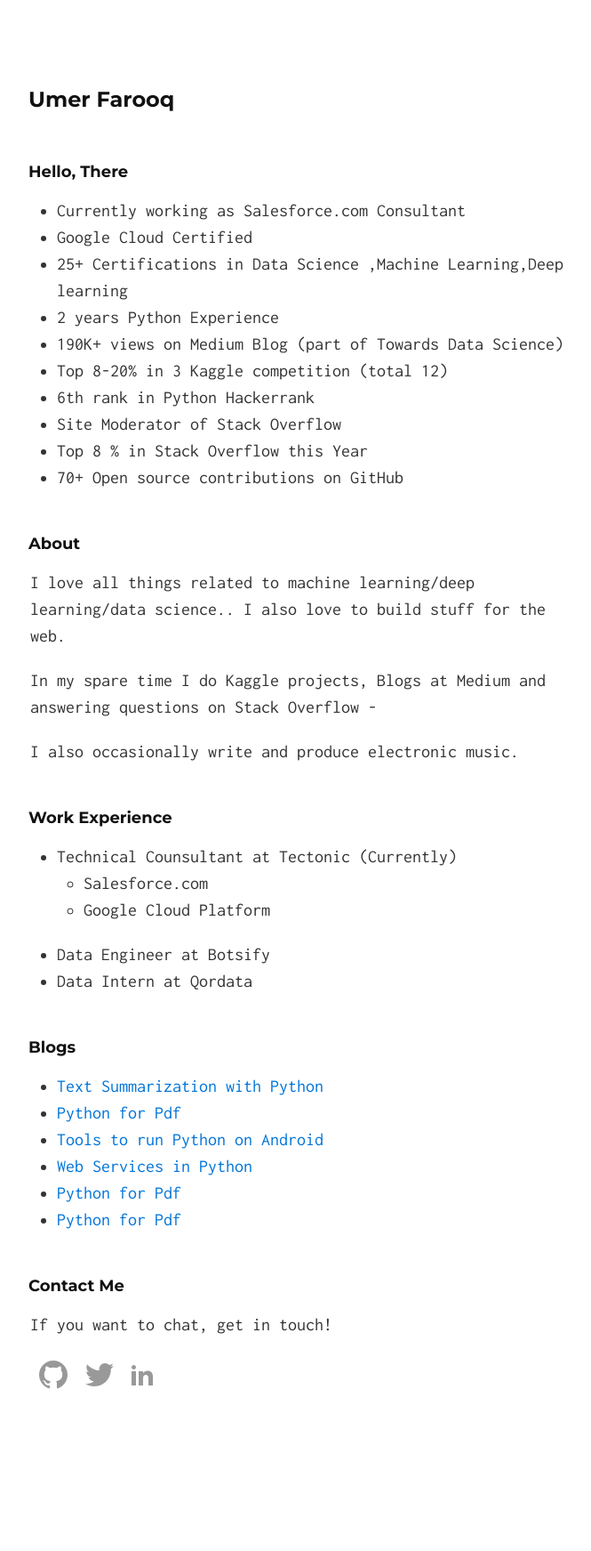
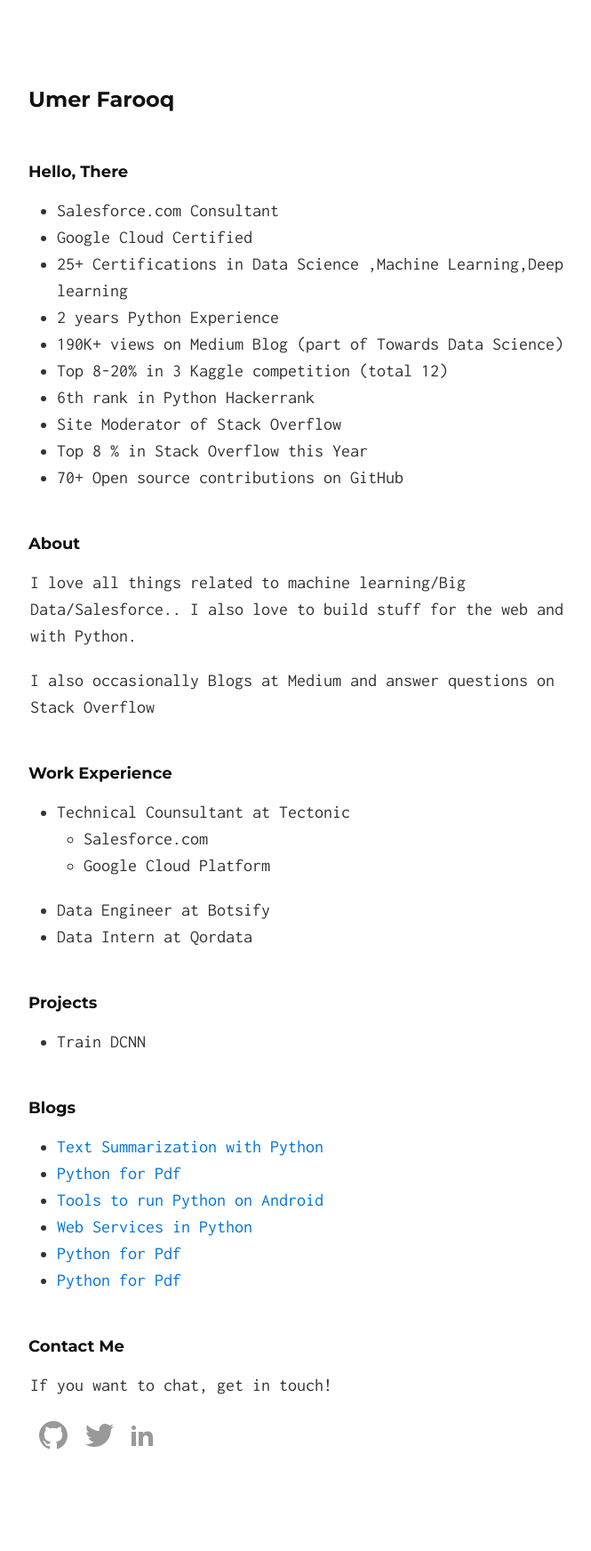
Before and after one commit to umer7/umer7.github.io, a Jekyll site: the page built from index.md, in a window 1280 px wide. Shown: the whole page at 89% size, without its empty margins (306-971 px from the left). Built offline with Jekyll 4.4.1, drawn with Linux system fonts in a browser that asks for light colours; our own code applies the rules of GitHub Pages for plain Markdown files; before the commit the page ends 1675 px from its top, so only the background shows below that.

Commit message:
Update index.md

```diff
--- a/index.md
+++ b/index.md
@@ -3,7 +3,7 @@ layout: default
 ---
 ## Hello, There
 
-- Currently working as Salesforce.com Consultant
+- Salesforce.com Consultant
 - Google Cloud Certified
 - 25+ Certifications in Data Science ,Machine Learning,Deep learning
 - 2 years Python Experience
@@ -16,18 +16,20 @@ layout: default
 
 ## About
 
-I love all things related to machine learning/deep learning/data science.. I also love to build stuff for the web.
+I love all things related to machine learning/Big Data/Salesforce.. I also love to build stuff for the web and with Python.
 
-In my spare time I do Kaggle projects, Blogs at Medium and answering questions on Stack Overflow -
+I also occasionally Blogs at Medium and answer questions on Stack Overflow
 
-I also occasionally write and produce electronic music.
 
 ## Work Experience
-- Technical Counsultant at Tectonic (Currently)
+- Technical Counsultant at Tectonic
   - Salesforce.com
   - Google Cloud Platform
 - Data Engineer at Botsify
 - Data Intern at Qordata
+
+## Projects
+- Train DCNN
 
 ## Blogs
 - [Text Summarization with Python](https://towardsdatascience.com/text-summarization-in-python-76c0a41f0dc4)
```
